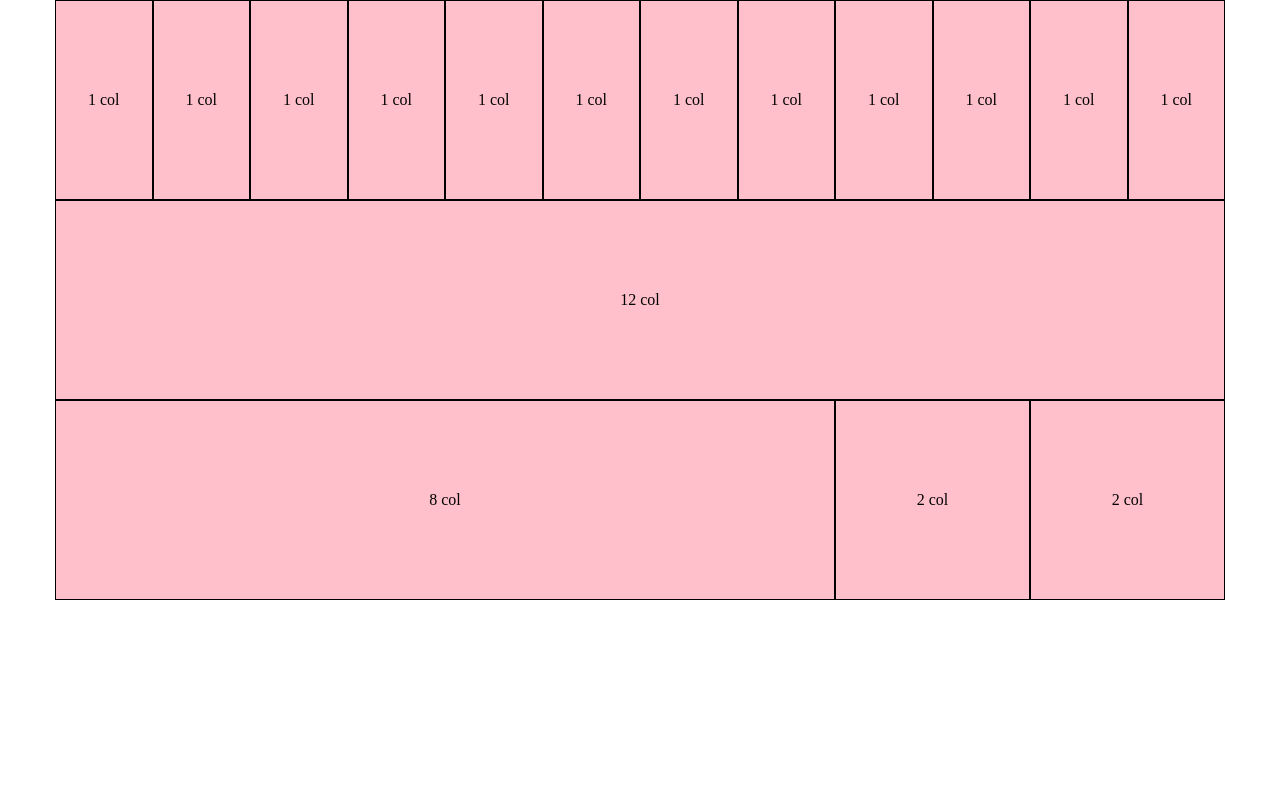
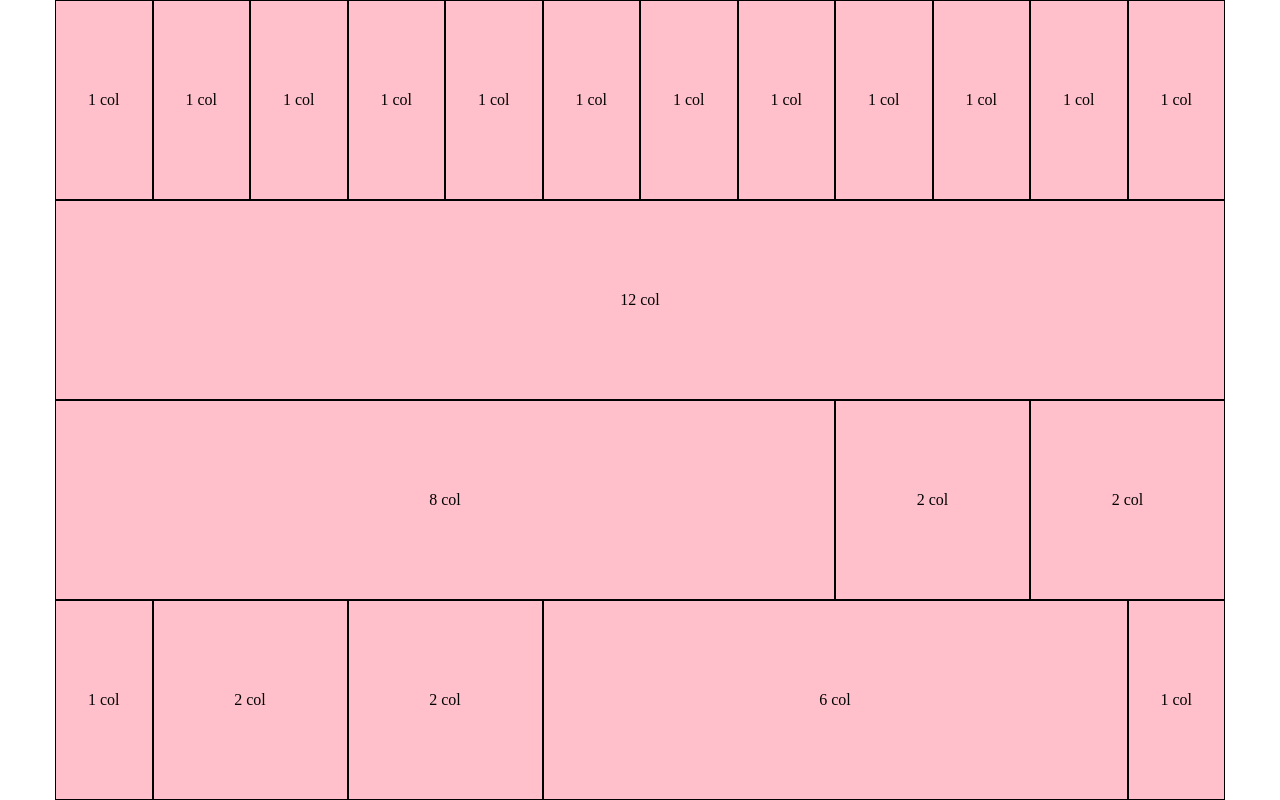
Before and after one commit to DoinaGanceriuc/html-css-12bool, a plain HTML site: page index.html in a window 1280 px wide. Drawn offline with Linux system fonts and the light colour scheme.

Commit message:
aggiunta riga 2col 1 2col 2 col 6

```diff
--- a/index.html
+++ b/index.html
@@ -67,6 +67,24 @@
                 </div>
             </div>
             <!-- /.row col 8 2col 2-->
+            <div class="row">
+                <div class="col-1 b_1 d_flex justify_center align_center">
+                    <p>1 col</p>
+                </div>
+                <div class="col-2 b_1 d_flex justify_center align_center">
+                    <p>2 col</p>
+                </div>
+                <div class="col-2 b_1 d_flex justify_center align_center">
+                    <p>2 col</p>
+                </div>
+                <div class="col-6 b_1 d_flex justify_center align_center">
+                    <p>6 col</p>
+                </div>
+                <div class="col-1 b_1 d_flex justify_center align_center">
+                    <p>1 col</p>
+                </div>
+            </div>
+            <!-- /.row 2col 1 2col 2 col 6 -->
         </div>
         <!-- /.container -->
     </body>
```
